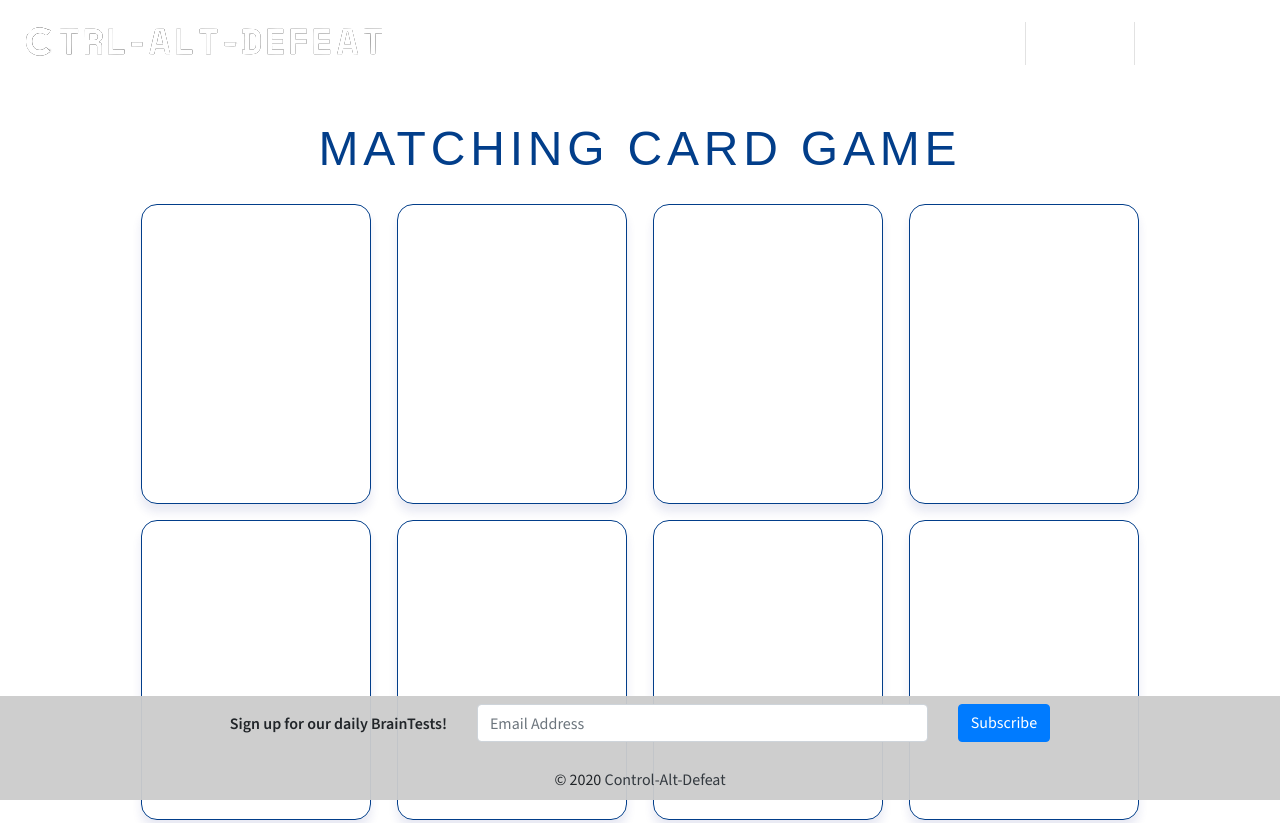
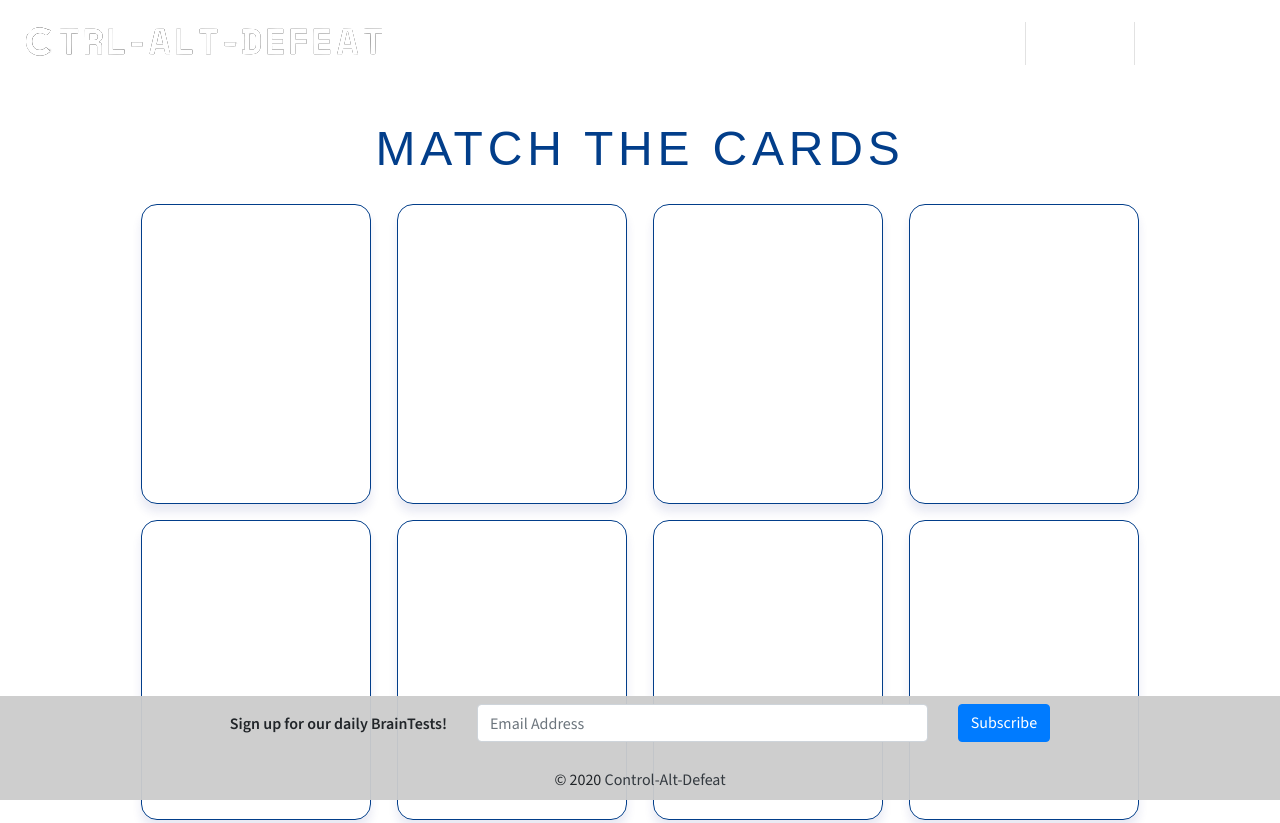
Before and after one commit to ishaaq08/ctrl-alt-defeat, a plain HTML site: page frontend/matchGame.html in a window 1280 px wide. Shown: the top 823 px of the page. Drawn offline with nearby package versions, Linux system fonts and the light colour scheme; no server answers.

Commit message:
changed h1 text on matchGame.html

```diff
--- a/frontend/matchGame.html
+++ b/frontend/matchGame.html
@@ -22,7 +22,7 @@
   <body>
     <script src="./template.js"></script>
     <div id="navbar-section"></div>
-    <h1>Matching Card Game</h1>
+    <h1>match the cards</h1>
     <div class="container_grid">
       <div class="pair-container pair1"></div>
 
@@ -77,7 +77,7 @@
   loadNavbar();
 </script>
 <script>
-  $(function(){
-  $("#container_footer").load("footer.html");
-});
+  $(function () {
+    $('#container_footer').load('footer.html');
+  });
 </script>
```
